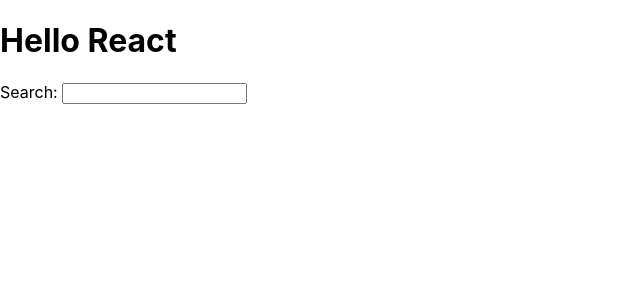
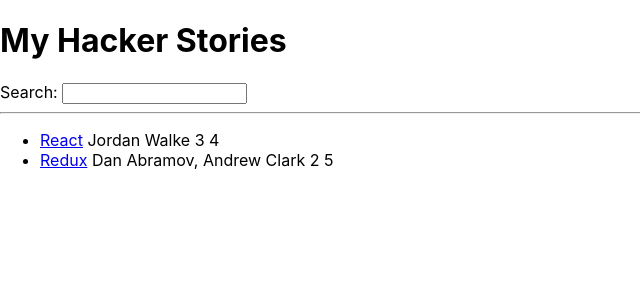
Before and after one commit to ryan-vimba/hacker-stories, a React (Create React App) app: page / in a window 1280 px wide. Shown: the top 300 px of the page, without its empty margins (0-640 px from the left). Built offline with nearby package versions, Linux system fonts and the light colour scheme.

Commit message:
use map to display entire list in html using js

```diff
--- a/src/App.js
+++ b/src/App.js
@@ -1,15 +1,46 @@
 import * as React from "react";
 
-function getTitle(title) {
-  return title;
-}
+const list = [
+  {
+    title: "React",
+    url: 'https://reactjs.org/',
+    author: 'Jordan Walke',
+    num_comments: 3,
+    points: 4,
+    objectID: 0,
+  },
+  {
+    title: "Redux",
+    url: 'https://redux.js.org/',
+    author: 'Dan Abramov, Andrew Clark',
+    num_comments: 2,
+    points: 5,
+    objectID: 1,
+  }
+]
 
 function App() {
   return (
     <div>
-      <h1>Hello {getTitle("React")}</h1>
+      <h1>My Hacker Stories</h1>
+
       <label htmlFor="search">Search: </label>
       <input id="search" type="text"/>
+
+      <hr />
+
+      <ul>
+      {list.map(function (item) {
+        return (
+          <li key={item.objectID}>
+            <span><a href={item.url}>{item.title}</a></span>
+            <span> {item.author} </span>
+            <span>{item.num_comments} </span>
+            <span>{item.points}</span>
+          </li>
+        );
+      })}
+      </ul>
     </div>
   );
 }
```
